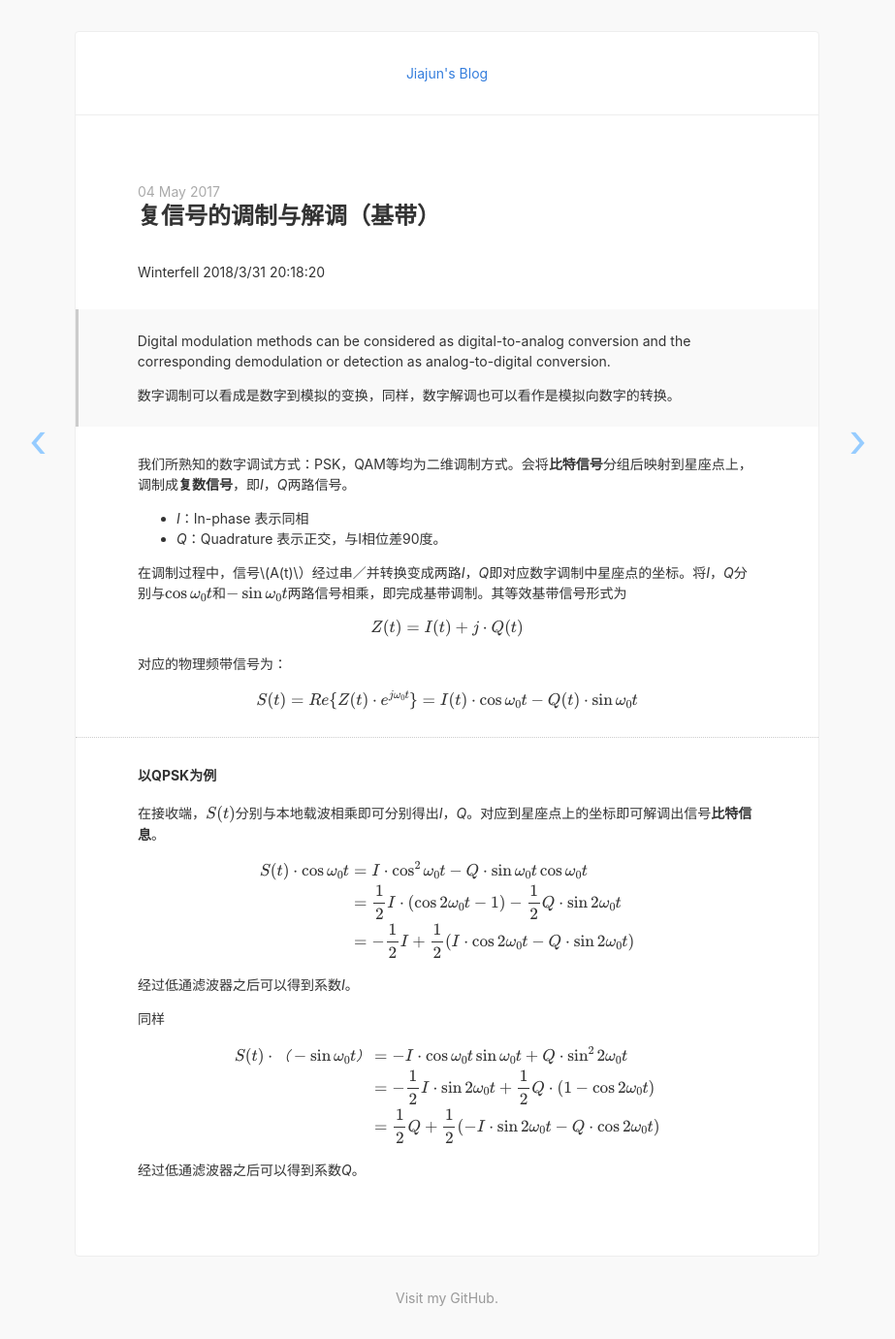
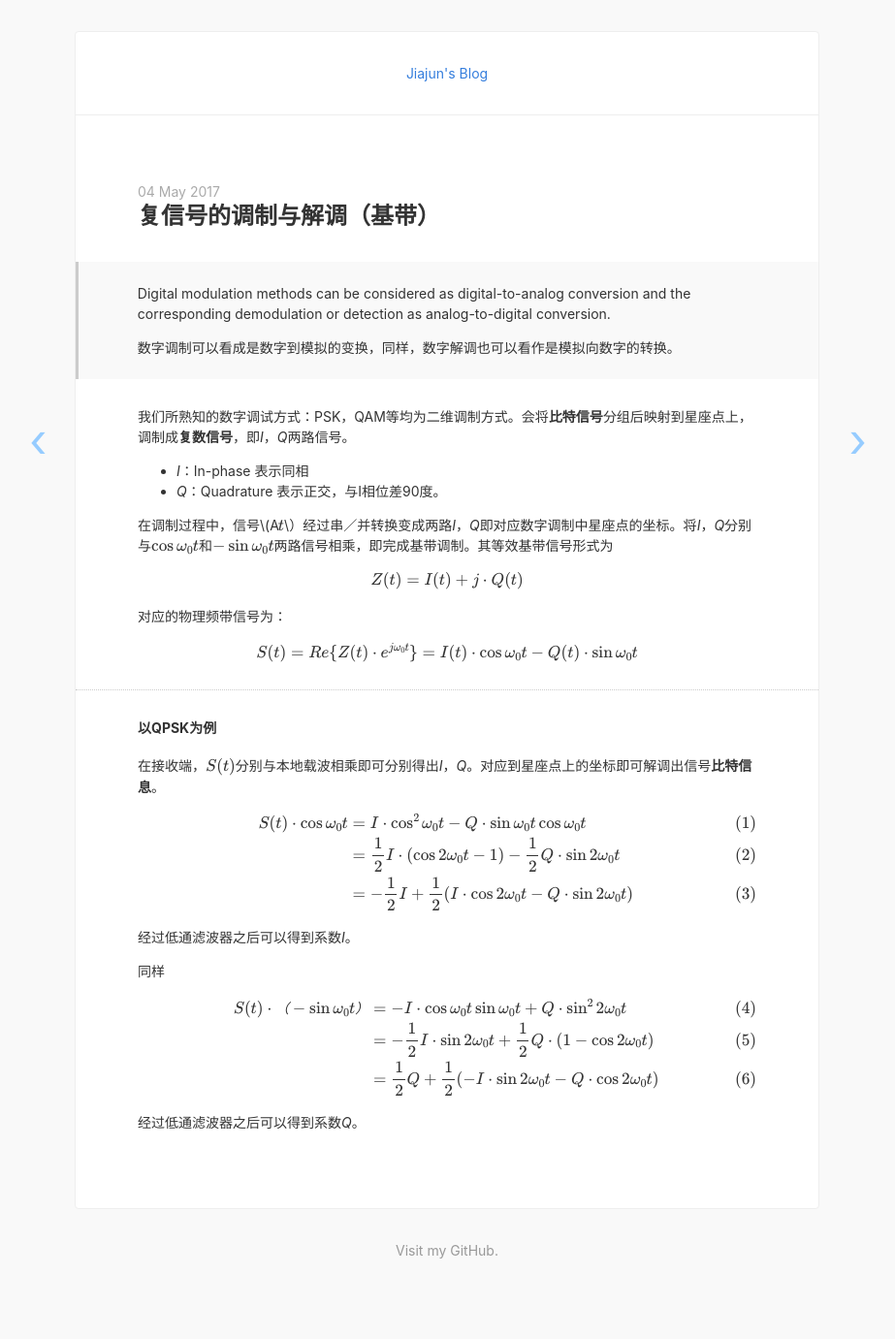
Before and after one commit to jiajunhit/jiajunhit.github.io, a Jekyll site: the page built from _posts/2017-05-04-复信号的调制与解调（基带）.md, in a window 1280 px wide. Shown: the whole page at 97% size, without its empty margins (179-1102 px from the left). Built offline with Jekyll 4.4.1, drawn with Linux system fonts in a browser that asks for light colours; nearby versions of some CDN libraries; formulas are drawn with MathJax 3; after the commit the page ends 1332 px from its top, so only the background shows below that; part of the change alters nothing that is shown.

```diff
--- a/_includes/head.html
+++ b/_includes/head.html
@@ -12,6 +12,21 @@ src="http://cdn.mathjax.org/mathjax/latest/MathJax.js?config=TeX-AMS-MML_HTMLorM
 
 <script type="text/x-mathjax-config">
   MathJax.Hub.Config({tex2jax: {inlineMath: [['$','$'], ['\\(','\\)']]}});
+</script>
+
+<script type="text/x-mathjax-config">
+    MathJax.Hub.Config({
+        TeX: {
+            equationNumbers: {
+                autoNumber: "AMS"
+            }
+        },
+        tex2jax: {
+            inlineMath: [ ['$','$'], ['\(', '\)'] ],
+            displayMath: [ ['$$','$$'] ],
+            processEscapes: true,
+        }
+    });
 </script>
 
 <style>
--- a/_posts/2017-05-04-复信号的调制与解调（基带）.md
+++ b/_posts/2017-05-04-复信号的调制与解调（基带）.md
@@ -1,5 +1,3 @@
-
-Winterfell 2018/3/31 20:18:20
 > Digital modulation methods can be considered as digital-to-analog conversion and the corresponding demodulation or detection as analog-to-digital conversion.
 >
 > 数字调制可以看成是数字到模拟的变换，同样，数字解调也可以看作是模拟向数字的转换。
```
Also changed, not shown: _posts/2017-04-09-循环前缀的代价.md (line endings or trailing spaces), _posts/2017-12-30-拉格朗日对偶.md (line endings or trailing spaces), images/404.png (added), images/line.png (added), 2 other files.
